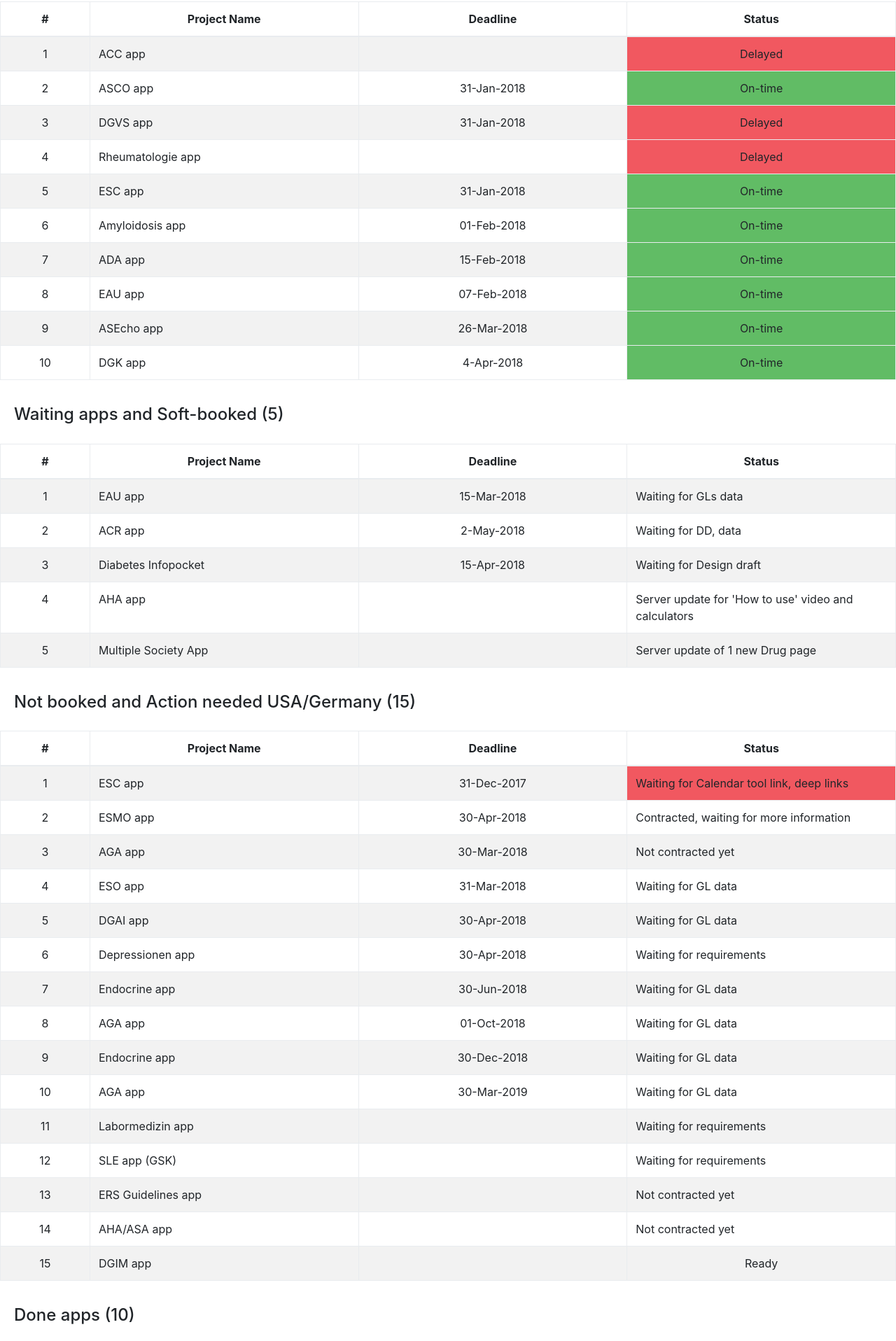
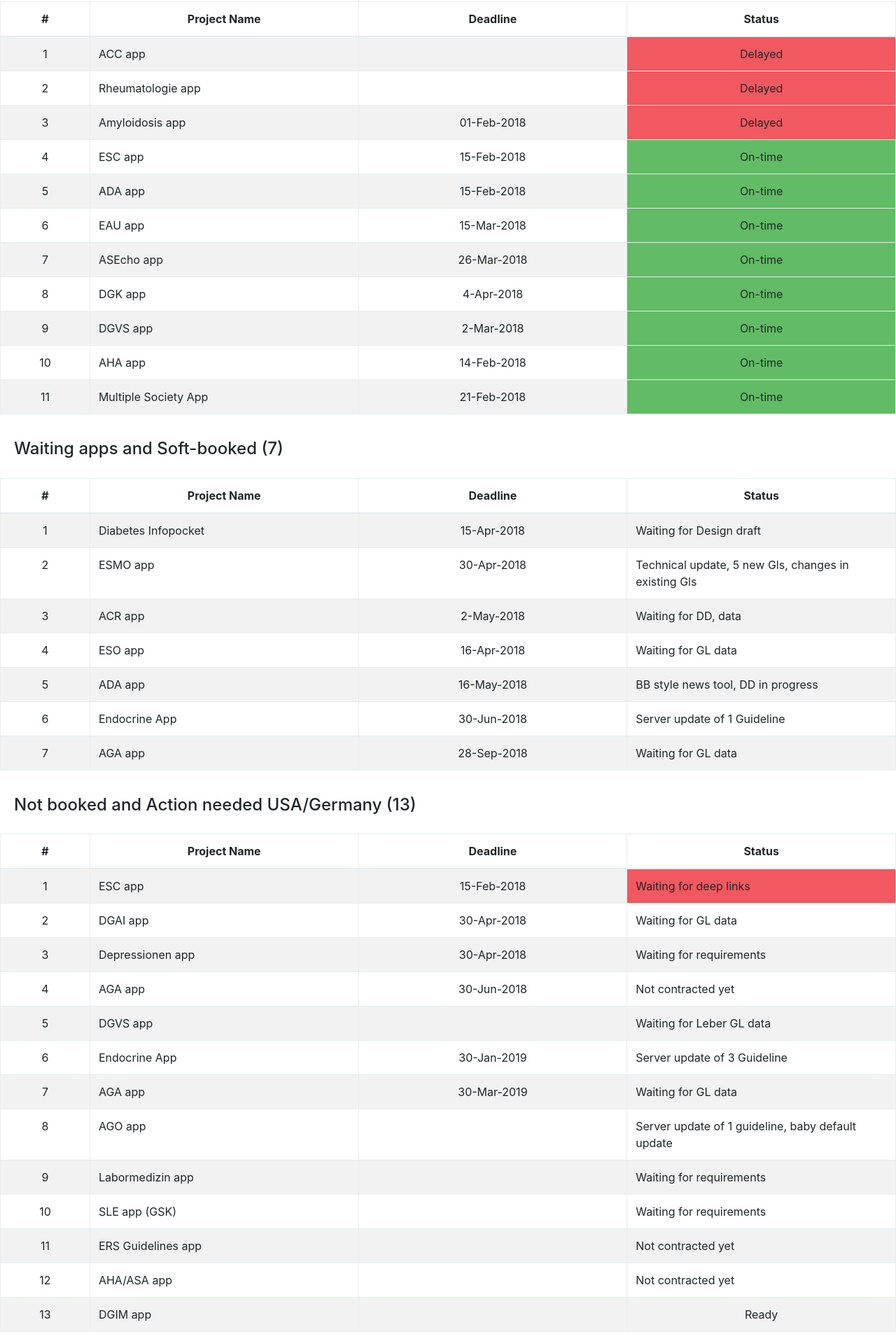
Before and after one commit to sambhaji9/AppStatus, a website: page index.html in a window 1280 px wide. Shown: the part 72-1988 px from the top of the page at 70% size. Drawn offline with Linux system fonts and the light colour scheme.

Commit message:
Added AGO app in the Not booked and Action needed USA/Germany section

```diff
--- a/index.html
+++ b/index.html
@@ -9,7 +9,7 @@
 <link rel="stylesheet" type="text/css" href="styles.css">
 
 <body>
-    <h4>Ongoing apps and Hard-Booked (10)</h4>
+    <h4>Ongoing apps and Hard-Booked (11)</h4>
     <table class="table table-striped table-bordered">
         <colgroup>
             <col width="10%">
@@ -34,62 +34,68 @@
             </tr>
             <tr>
                 <td>2</td>
-                <td class="text-left">ASCO app</td>
-                <td>31-Jan-2018</td>
-                <td class="ontime">On-time</td>
-            </tr>
-            <tr>
-                <td>3</td>
-                <td class="text-left">DGVS app</td>
-                <td>31-Jan-2018</td>
-                <td class="delayed">Delayed</td>
-            </tr>
-            <tr>
-                <td>4</td>
                 <td class="text-left">Rheumatologie app</td>
                 <td></td>
                 <td class="delayed">Delayed</td>
             </tr>
             <tr>
-                <td>5</td>
+                <td>3</td>
+                <td class="text-left">Amyloidosis app</td>
+                <td>01-Feb-2018</td>
+                <td class="delayed">Delayed</td>
+            </tr>
+            <tr>
+                <td>4</td>
                 <td class="text-left">ESC app</td>
-                <td>31-Jan-2018</td>
+                <td>15-Feb-2018</td>
                 <td class="ontime">On-time</td>
             </tr>
             <tr>
-                <td>6</td>
-                <td class="text-left">Amyloidosis app</td>
-                <td>01-Feb-2018</td>
-                <td class="ontime">On-time</td>
-            </tr>
-            <tr>
-                <td>7</td>
+                <td>5</td>
                 <td class="text-left">ADA app</td>
                 <td>15-Feb-2018</td>
                 <td class="ontime">On-time</td>
             </tr>
             <tr>
-                <td>8</td>
+                <td>6</td>
                 <td class="text-left">EAU app</td>
-                <td>07-Feb-2018</td>
+                <td>15-Mar-2018</td>
                 <td class="ontime">On-time</td>
             </tr>
             <tr>
-                <td>9</td>
+                <td>7</td>
                 <td class="text-left">ASEcho app</td>
                 <td>26-Mar-2018</td>
                 <td class="ontime">On-time</td>
             </tr>
             <tr>
-                <td>10</td>
+                <td>8</td>
                 <td class="text-left">DGK app</td>
                 <td>4-Apr-2018</td>
+                <td class="ontime">On-time</td>
+            </tr>
+            <tr>
+                <td>9</td>
+                <td class="text-left">DGVS app</td>
+                <td>2-Mar-2018</td>
+                <td class="ontime">On-time</td>
+            </tr>
+            <tr>
+                <td>10</td>
+                <td class="text-left">AHA app</td>
+                <td>14-Feb-2018</td>
+                <td class="ontime">On-time</td>
+            </tr>
+            <tr>
+                <td>11</td>
+                <td class="text-left">Multiple Society App</td>
+                <td>21-Feb-2018</td>
                 <td class="ontime">On-time</td>
             </tr>
         </tbody>
     </table>
 
-    <h4>Waiting apps and Soft-booked (5)</h4>
+    <h4>Waiting apps and Soft-booked (7)</h4>
     <table class="table table-striped table-bordered">
         <colgroup>
             <col width="10%">
@@ -108,37 +114,49 @@
         <tbody>
             <tr>
                 <td>1</td>
-                <td class="text-left">EAU app</td>
-                <td>15-Mar-2018</td>
-                <td class="text-left">Waiting for GLs data</td>
+                <td class="text-left">Diabetes Infopocket</td>
+                <td>15-Apr-2018</td>
+                <td class="text-left">Waiting for Design draft</td>
             </tr>
             <tr>
                 <td>2</td>
+                <td class="text-left">ESMO app</td>
+                <td>30-Apr-2018</td>
+                <td class="text-left">Technical update, 5 new Gls, changes in existing Gls</td>
+            </tr>
+            <tr>
+                <td>3</td>
                 <td class="text-left">ACR app</td>
                 <td>2-May-2018</td>
                 <td class="text-left">Waiting for DD, data</td>
             </tr>
             <tr>
-                <td>3</td>
-                <td class="text-left">Diabetes Infopocket</td>
-                <td>15-Apr-2018</td>
-                <td class="text-left">Waiting for Design draft</td>
-            </tr>
-            <tr>
                 <td>4</td>
-                <td class="text-left">AHA app</td>
-                <td></td>
-                <td class="text-left">Server update for 'How to use' video and calculators</td>
+                <td class="text-left">ESO app</td>
+                <td>16-Apr-2018</td>
+                <td class="text-left">Waiting for GL data</td>
             </tr>
             <tr>
                 <td>5</td>
-                <td class="text-left">Multiple Society App</td>
-                <td></td>
-                <td class="text-left">Server update of 1 new Drug page</td>
+                <td class="text-left">ADA app</td>
+                <td>16-May-2018</td>
+                <td class="text-left">BB style news tool, DD in progress</td>
+            </tr>
+            <tr>
+                <td>6</td>
+                <td class="text-left">Endocrine App</td>
+                <td>30-Jun-2018</td>
+                <td class="text-left">Server update of 1 Guideline</td>
+            </tr>
+            <tr>
+                <td>7</td>
+                <td class="text-left">AGA app</td>
+                <td>28-Sep-2018</td>
+                <td class="text-left">Waiting for GL data</td>
             </tr>
         </tbody>
     </table>
-    <h4>Not booked and Action needed USA/Germany (15)</h4>
+    <h4>Not booked and Action needed USA/Germany (13)</h4>
     <table class="table table-striped table-bordered">
         <colgroup>
             <col width="10%">
@@ -158,89 +176,77 @@
             <tr>
                 <td>1</td>
                 <td class="text-left">ESC app</td>
-                <td>31-Dec-2017</td>
-                <td class="text-left delayed">Waiting for Calendar tool link, deep links</td>
+                <td>15-Feb-2018</td>
+                <td class="text-left delayed">Waiting for deep links</td>
             </tr>
             <tr>
                 <td>2</td>
-                <td class="text-left">ESMO app</td>
-                <td>30-Apr-2018</td>
-                <td class="text-left">Contracted, waiting for more information</td>
-            </tr>
-            <tr>
-                <td>3</td>
-                <td class="text-left">AGA app</td>
-                <td>30-Mar-2018</td>
-                <td class="text-left">Not contracted yet</td>
-            </tr>
-            <tr>
-                <td>4</td>
-                <td class="text-left">ESO app</td>
-                <td>31-Mar-2018</td>
-                <td class="text-left">Waiting for GL data</td>
-            </tr>
-            <tr>
-                <td>5</td>
                 <td class="text-left">DGAI app</td>
                 <td>30-Apr-2018</td>
                 <td class="text-left">Waiting for GL data</td>
             </tr>
             <tr>
-                <td>6</td>
+                <td>3</td>
                 <td class="text-left">Depressionen app</td>
                 <td>30-Apr-2018</td>
                 <td class="text-left">Waiting for requirements</td>
             </tr>
             <tr>
-                <td>7</td>
-                <td class="text-left">Endocrine app</td>
+                <td>4</td>
+                <td class="text-left">AGA app</td>
                 <td>30-Jun-2018</td>
-                <td class="text-left">Waiting for GL data</td>
+                <td class="text-left">Not contracted yet</td>
             </tr>
             <tr>
-                <td>8</td>
-                <td class="text-left">AGA app</td>
-                <td>01-Oct-2018</td>
-                <td class="text-left">Waiting for GL data</td>
+                <td>5</td>
+                <td class="text-left">DGVS app</td>
+                <td></td>
+                <td class="text-left">Waiting for Leber GL data</td>
             </tr>
             <tr>
-                <td>9</td>
-                <td class="text-left">Endocrine app</td>
-                <td>30-Dec-2018</td>
-                <td class="text-left">Waiting for GL data</td>
+                <td>6</td>
+                <td class="text-left">Endocrine App</td>
+                <td>30-Jan-2019</td>
+                <td class="text-left">Server update of 3 Guideline</td>
             </tr>
             <tr>
-                <td>10</td>
+                <td>7</td>
                 <td class="text-left">AGA app</td>
                 <td>30-Mar-2019</td>
                 <td class="text-left">Waiting for GL data</td>
             </tr>
             <tr>
-                <td>11</td>
+                <td>8</td>
+                <td class="text-left">AGO app</td>
+                <td></td>
+                <td class="text-left">Server update of 1 guideline, baby default update</td>
+            </tr>
+            <tr>
+                <td>9</td>
                 <td class="text-left">Labormedizin app</td>
                 <td></td>
                 <td class="text-left">Waiting for requirements</td>
             </tr>
             <tr>
-                <td>12</td>
+                <td>10</td>
                 <td class="text-left">SLE app (GSK)</td>
                 <td></td>
                 <td class="text-left">Waiting for requirements</td>
             </tr>
             <tr>
-                <td>13</td>
+                <td>11</td>
                 <td class="text-left">ERS Guidelines app</td>
                 <td></td>
                 <td class="text-left">Not contracted yet</td>
             </tr>
             <tr>
-                <td>14</td>
+                <td>12</td>
                 <td class="text-left">AHA/ASA app</td>
                 <td></td>
                 <td class="text-left">Not contracted yet</td>
             </tr>
             <tr>
-                <td>15</td>
+                <td>13</td>
                 <td class="text-left">DGIM app</td>
                 <td></td>
                 <td>Ready</td>
@@ -248,7 +254,7 @@
         </tbody>
     </table>
 
-    <h4>Done apps (10)</h4>
+    <h4>Done apps (15)</h4>
     <table class="table table-striped table-bordered">
         <colgroup>
             <col width="10%">
@@ -325,6 +331,42 @@
                 <td>31-Jan-2018</td>
                 <td>Server</td>
             </tr>
+            <tr>
+                <td>11</td>
+                <td class="text-left">EAU app (Android)</td>
+                <td>02-Feb-2018</td>
+                <td>Technical</td>
+            </tr>
+            <tr>
+                <td>12</td>
+                <td class="text-left">DGVS app (Android)</td>
+                <td>02-Feb-2018</td>
+                <td>Technical</td>
+            </tr>
+            <tr>
+                <td>13</td>
+                <td class="text-left">DGVS app (iOS)</td>
+                <td>07-Feb-2018</td>
+                <td>Technical</td>
+            </tr>
+            <tr>
+                <td>13</td>
+                <td class="text-left">ASCO app (iOS)</td>
+                <td>08-Feb-2018</td>
+                <td>Technical</td>
+            </tr>
+            <tr>
+                <td>14</td>
+                <td class="text-left">ASCO app (Android)</td>
+                <td>08-Feb-2018</td>
+                <td>Technical</td>
+            </tr>
+            <tr>
+                <td>15</td>
+                <td class="text-left">EAU app (iOS)</td>
+                <td>09-Feb-2018</td>
+                <td>Technical</td>
+            </tr>
         </tbody>
     </table>
 
```
